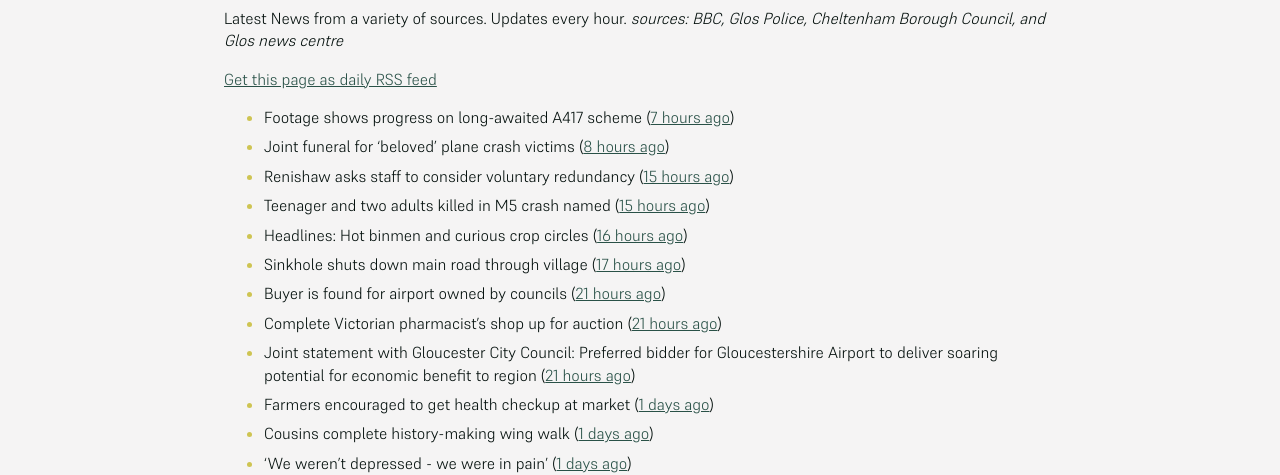
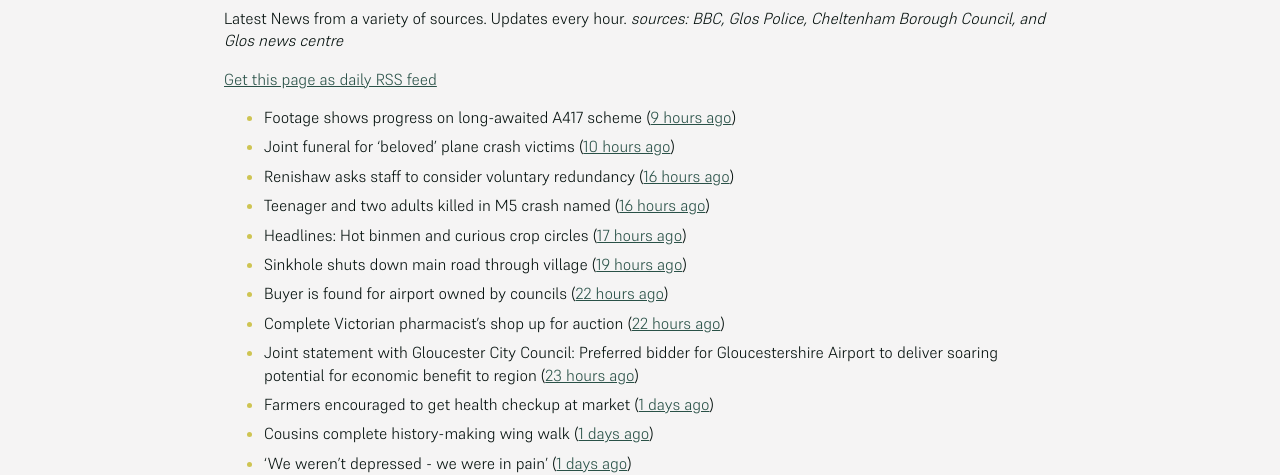
Before and after one commit to mat-0/cheltenham-open-data, a Jekyll site: the page built from _pages/news.md, in a window 1280 px wide. Shown: the part 266-741 px from the top of the page. Built offline with Jekyll 4.4.1, drawn with Linux system fonts in a browser that asks for light colours.

Commit message:
Updated 2025-06-19 04:03:52

```diff
--- a/_pages/news.md
+++ b/_pages/news.md
@@ -12,15 +12,15 @@ _sources: BBC, Glos Police, Cheltenham Borough Council, and Glos news centre_
 [Get this page as daily RSS feed](/daily.rss)
 
 <!-- news_marker starts -->
-- Footage shows progress on long-awaited A417 scheme ([7 hours ago](https://www.bbc.com/news/articles/c628rjve01lo))
-- Joint funeral for 'beloved' plane crash victims ([8 hours ago](https://www.bbc.com/news/articles/c4g8re3v64zo))
-- Renishaw asks staff to consider voluntary redundancy ([15 hours ago](https://www.bbc.com/news/articles/cwykllmg8pvo))
-- Teenager and two adults killed in M5 crash named ([15 hours ago](https://www.bbc.com/news/articles/c80prrgepzeo))
-- Headlines: Hot binmen and curious crop circles ([16 hours ago](https://www.bbc.com/news/articles/c5ykj8kq83no))
-- Sinkhole shuts down main road through village ([17 hours ago](https://www.bbc.com/news/articles/c4gk5d89n8zo))
-- Buyer is found for airport owned by councils ([21 hours ago](https://www.bbc.com/news/articles/c70xjdr4veyo))
-- Complete Victorian pharmacist's shop up for auction ([21 hours ago](https://www.bbc.com/news/articles/cly36y5qwz3o))
-- Joint statement with Gloucester City Council: Preferred bidder for Gloucestershire Airport to deliver soaring potential for economic benefit to region ([21 hours ago](https://www.cheltenham.gov.uk/news/article/3021/joint_statement_with_gloucester_city_council_preferred_bidder_for_gloucestershire_airport_to_deliver_soaring_potential_for_economic_benefit_to_region))
+- Footage shows progress on long-awaited A417 scheme ([9 hours ago](https://www.bbc.com/news/articles/c628rjve01lo))
+- Joint funeral for 'beloved' plane crash victims ([10 hours ago](https://www.bbc.com/news/articles/c4g8re3v64zo))
+- Renishaw asks staff to consider voluntary redundancy ([16 hours ago](https://www.bbc.com/news/articles/cwykllmg8pvo))
+- Teenager and two adults killed in M5 crash named ([16 hours ago](https://www.bbc.com/news/articles/c80prrgepzeo))
+- Headlines: Hot binmen and curious crop circles ([17 hours ago](https://www.bbc.com/news/articles/c5ykj8kq83no))
+- Sinkhole shuts down main road through village ([19 hours ago](https://www.bbc.com/news/articles/c4gk5d89n8zo))
+- Buyer is found for airport owned by councils ([22 hours ago](https://www.bbc.com/news/articles/c70xjdr4veyo))
+- Complete Victorian pharmacist's shop up for auction ([22 hours ago](https://www.bbc.com/news/articles/cly36y5qwz3o))
+- Joint statement with Gloucester City Council: Preferred bidder for Gloucestershire Airport to deliver soaring potential for economic benefit to region ([23 hours ago](https://www.cheltenham.gov.uk/news/article/3021/joint_statement_with_gloucester_city_council_preferred_bidder_for_gloucestershire_airport_to_deliver_soaring_potential_for_economic_benefit_to_region))
 - Farmers encouraged to get health checkup at market ([1 days ago](https://www.bbc.com/news/articles/c5yxyye6rglo))
 - Cousins complete history-making wing walk ([1 days ago](https://www.bbc.com/news/articles/czxw6npq667o))
 - 'We weren't depressed - we were in pain' ([1 days ago](https://www.bbc.com/news/articles/cvgv27g4wjno))
```
Also changed, not shown: _data/flood.json (+4 -4 lines), index.md (+5 -5 lines).
